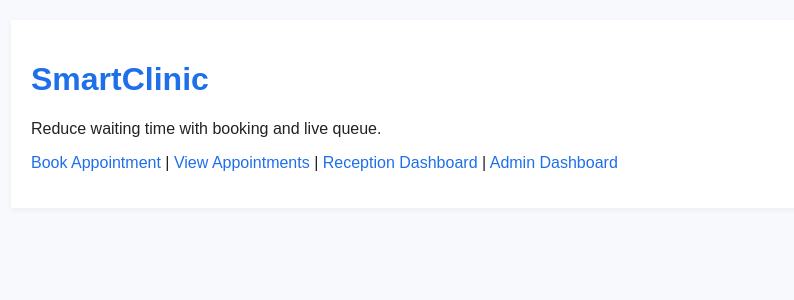
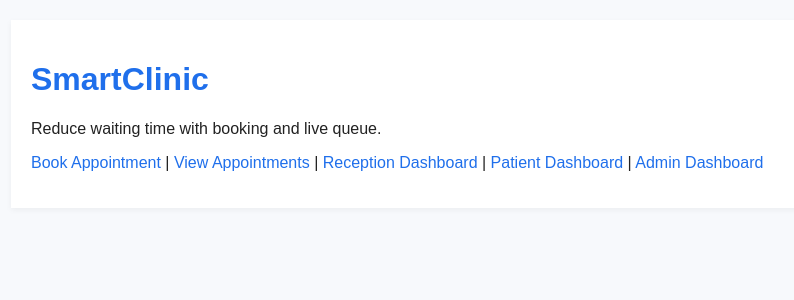
Before and after one commit to SIMHADRI-1817/Smart-Clinic, a Flask app: page / in a window 1280 px wide. Shown: the top 300 px of the page, without its empty margins (159-953 px from the left). Run offline with Flask 3, Linux system fonts and the light colour scheme.

Commit message:
updated files

```diff
--- a/templates/index.html
+++ b/templates/index.html
@@ -13,6 +13,7 @@
       <a href="{{ url_for('booking') }}">Book Appointment</a> |
       <a href="{{ url_for('appointments') }}">View Appointments</a> |
       <a href="{{ url_for('reception') }}">Reception Dashboard</a> |
+      <a href="{{ url_for('patient_dashboard') }}">Patient Dashboard</a> |
       <a href="{{ url_for('admin') }}">Admin Dashboard</a>
     </p>
   </div>
```
Also changed, not shown: clinic.db.
